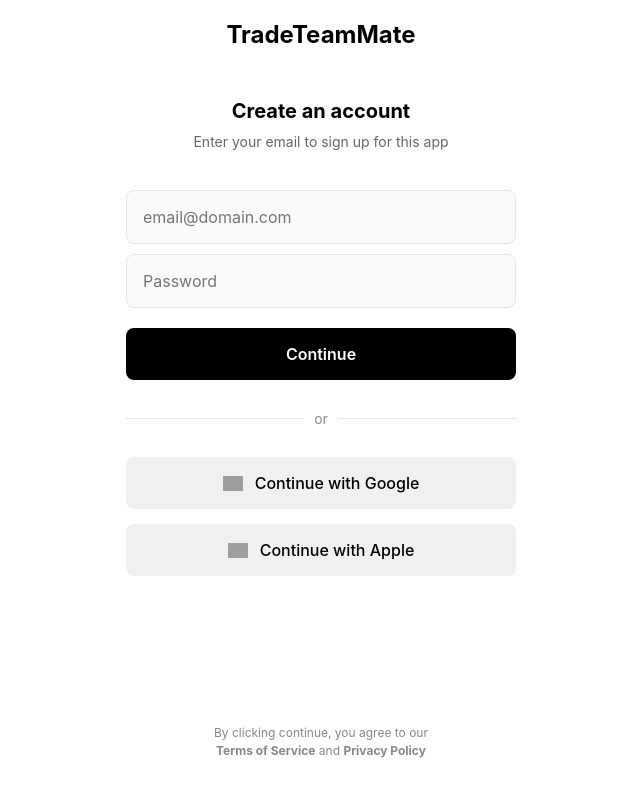
After one commit to TheMasked173/TradeMate, a Flask app: page /signup in a window 1280 px wide. The commit adds this page. Shown: the whole page, without its empty margins (319-959 px from the left). Run offline with Flask 3, Linux system fonts and the light colour scheme; some libraries are stand-ins or nearby versions; grey boxes are pictures that could not be loaded.

Commit message:
everything authentication

```diff
--- a/app.py
+++ b/app.py
@@ -1,7 +1,10 @@
 import os
 import re
-from flask import Flask, render_template, request, jsonify
+from flask import Flask, render_template, request, jsonify, redirect, url_for
 import requests
+from dotenv import load_dotenv
+
+load_dotenv()
 
 app = Flask(__name__)
 
@@ -42,6 +45,19 @@ def extract_ticker_from_text(text: str):
             return w_upper
     return None
 
+@app.route("/signup")
+def signup():
+    firebase_config = {
+        "apiKey": os.getenv("FIREBASE_API_KEY"),
+        "authDomain": os.getenv("FIREBASE_AUTH_DOMAIN"),
+        "projectId": os.getenv("FIREBASE_PROJECT_ID"),
+        "storageBucket": os.getenv("FIREBASE_STORAGE_BUCKET"),
+        "messagingSenderId": os.getenv("FIREBASE_MESSAGING_SENDER_ID"),
+        "appId": os.getenv("FIREBASE_APP_ID")
+    }
+
+    # 4. Send this dictionary to the HTML page
+    return render_template("signup.html", firebase_config=firebase_config)
 
 @app.route("/")
 def index():
--- /dev/null
+++ b/static/signup.css
@@ -0,0 +1,129 @@
+/* Reset creates a blank slate */
+* {
+    box-sizing: border-box;
+    margin: 0;
+    padding: 0;
+    font-family: -apple-system, BlinkMacSystemFont, "Segoe UI", Roboto, Helvetica, Arial, sans-serif;
+}
+
+body {
+    background-color: #fff;
+    display: flex;
+    justify-content: center;
+    height: 100vh;
+}
+
+.mobile-container {
+    width: 100%;
+    max-width: 430px; /* Width of a large iPhone */
+    padding: 20px;
+    display: flex;
+    flex-direction: column;
+    justify-content: center;
+}
+
+.header-section {
+    text-align: center;
+    margin-bottom: 40px;
+}
+
+h1 {
+    font-size: 24px;
+    font-weight: 700;
+    margin-bottom: 50px;
+}
+
+h2 {
+    font-size: 20px;
+    font-weight: 700;
+    margin-bottom: 10px;
+}
+
+.subtext {
+    color: #666;
+    font-size: 14px;
+}
+
+/* Input Styling to look like iOS */
+input[type="email"], input[type="password"] {
+    width: 100%;
+    padding: 16px;
+    border: 1px solid #E5E5E5;
+    border-radius: 8px;
+    background-color: #FAFAFA;
+    font-size: 16px;
+    margin-bottom: 20px;
+    outline: none;
+}
+
+/* Add focus style for password too */
+input[type="email"]:focus, input[type="password"]:focus {
+    border-color: #000;
+}
+/* The Black Button */
+.primary-btn {
+    width: 100%;
+    background-color: #000;
+    color: #fff;
+    padding: 16px;
+    border: none;
+    border-radius: 8px;
+    font-size: 16px;
+    font-weight: 600;
+    cursor: pointer;
+}
+
+.divider {
+    display: flex;
+    align-items: center;
+    margin: 30px 0;
+    color: #888;
+    font-size: 14px;
+}
+
+.divider hr {
+    flex-grow: 1;
+    border: none;
+    height: 1px;
+    background-color: #E5E5E5;
+}
+
+.divider span {
+    padding: 0 10px;
+}
+
+/* Social Buttons */
+.social-btn {
+    width: 100%;
+    background-color: #F0F0F0;
+    border: none;
+    padding: 16px;
+    border-radius: 8px;
+    font-size: 16px;
+    font-weight: 500;
+    margin-bottom: 15px;
+    display: flex;
+    justify-content: center;
+    align-items: center;
+    cursor: pointer;
+}
+
+/* New style for the image logos */
+.social-icon {
+    width: 20px;
+    height: 20px;
+    margin-right: 12px; /* Space between logo and text */
+    object-fit: contain;
+}
+
+.footer-text {
+    text-align: center;
+    margin-top: auto; /* Pushes footer to bottom if space allows */
+    padding-bottom: 20px;
+}
+
+.footer-text p {
+    font-size: 12px;
+    color: #888;
+    line-height: 1.5;
+}
--- /dev/null
+++ b/templates/signup.html
@@ -0,0 +1,83 @@
+<!DOCTYPE html>
+<html lang="en">
+<head>
+    <meta charset="UTF-8">
+    <meta name="viewport" content="width=device-width, initial-scale=1.0, maximum-scale=1.0, user-scalable=no">
+    <title>Sign Up</title>
+    <link rel="stylesheet" href="{{ url_for('static', filename='signup.css') }}">
+</head>
+<body>
+
+    <div class="mobile-container">
+        <div class="header-section">
+            <h1>TradeTeamMate</h1>
+            <h2>Create an account</h2>
+            <p class="subtext">Enter your email to sign up for this app</p>
+        </div>
+
+        <form id="signupForm" class="login-form">
+
+            <input type="email" id="email" placeholder="email@domain.com" required>
+
+            <input type="password" id="password" placeholder="Password" required style="margin-top: -10px;">
+
+            <button type="button" id="btnSubmit" class="primary-btn">Continue</button>
+        </form>
+
+        <div class="divider">
+            <hr> <span>or</span> <hr>
+        </div>
+
+        <div class="social-login">
+            <button type="button" class="social-btn google">
+                <img src="https://upload.wikimedia.org/wikipedia/commons/c/c1/Google_%22G%22_logo.svg"
+                     alt="Google" class="social-icon">
+                Continue with Google
+            </button>
+
+            <button type="button" class="social-btn apple">
+                <img src="https://upload.wikimedia.org/wikipedia/commons/f/fa/Apple_logo_black.svg"
+                     alt="Apple" class="social-icon">
+                Continue with Apple
+            </button>
+        </div>
+
+        <div class="footer-text">
+            <p>By clicking continue, you agree to our <br>
+            <strong>Terms of Service</strong> and <strong>Privacy Policy</strong></p>
+        </div>
+    </div>
+
+    <script type="module">
+      import { initializeApp } from "https://www.gstatic.com/firebasejs/10.7.1/firebase-app.js";
+      import { getAuth, createUserWithEmailAndPassword } from "https://www.gstatic.com/firebasejs/10.7.1/firebase-auth.js";
+
+      const firebaseConfig = {{ firebase_config | tojson }};
+
+      // Initialize Firebase
+      const app = initializeApp(firebaseConfig);
+      const auth = getAuth(app);
+
+      // --- THE FIX IS HERE ---
+      // We listen for the BUTTON CLICK, not the form submit
+      document.getElementById('btnSubmit').addEventListener('click', () => {
+
+        const email = document.getElementById('email').value;
+        const password = document.getElementById('password').value;
+
+        console.log("Button clicked! Creating user...");
+
+        createUserWithEmailAndPassword(auth, email, password)
+          .then((userCredential) => {
+            console.log("Success:", userCredential.user);
+            window.location.href = "/";
+          })
+          .catch((error) => {
+            console.error(error);
+            alert("Error: " + error.message);
+          });
+      });
+    </script>
+
+</body>
+</html>
```
Also changed, not shown: templates/index.html (+23 -1 lines), 1 other file.
